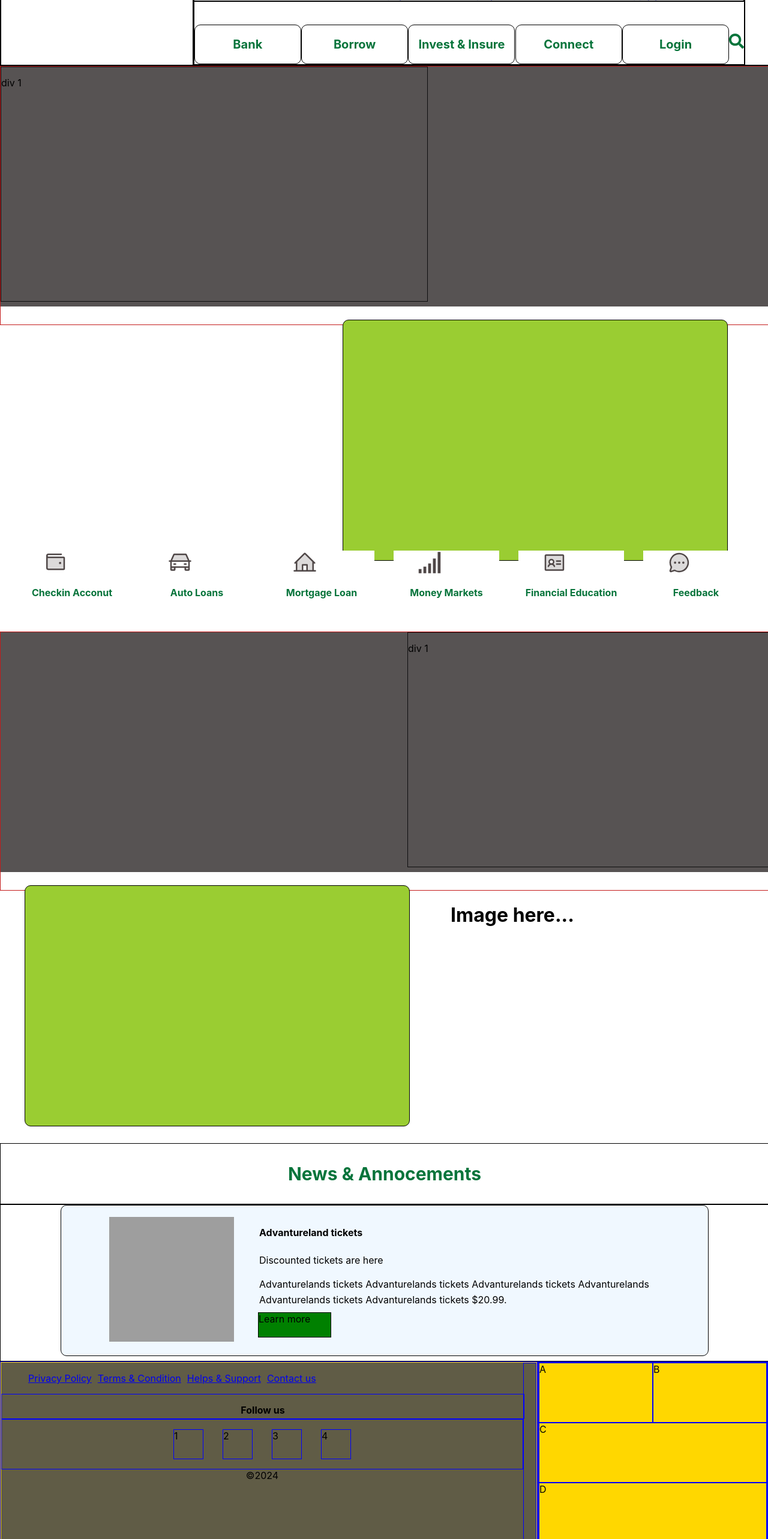
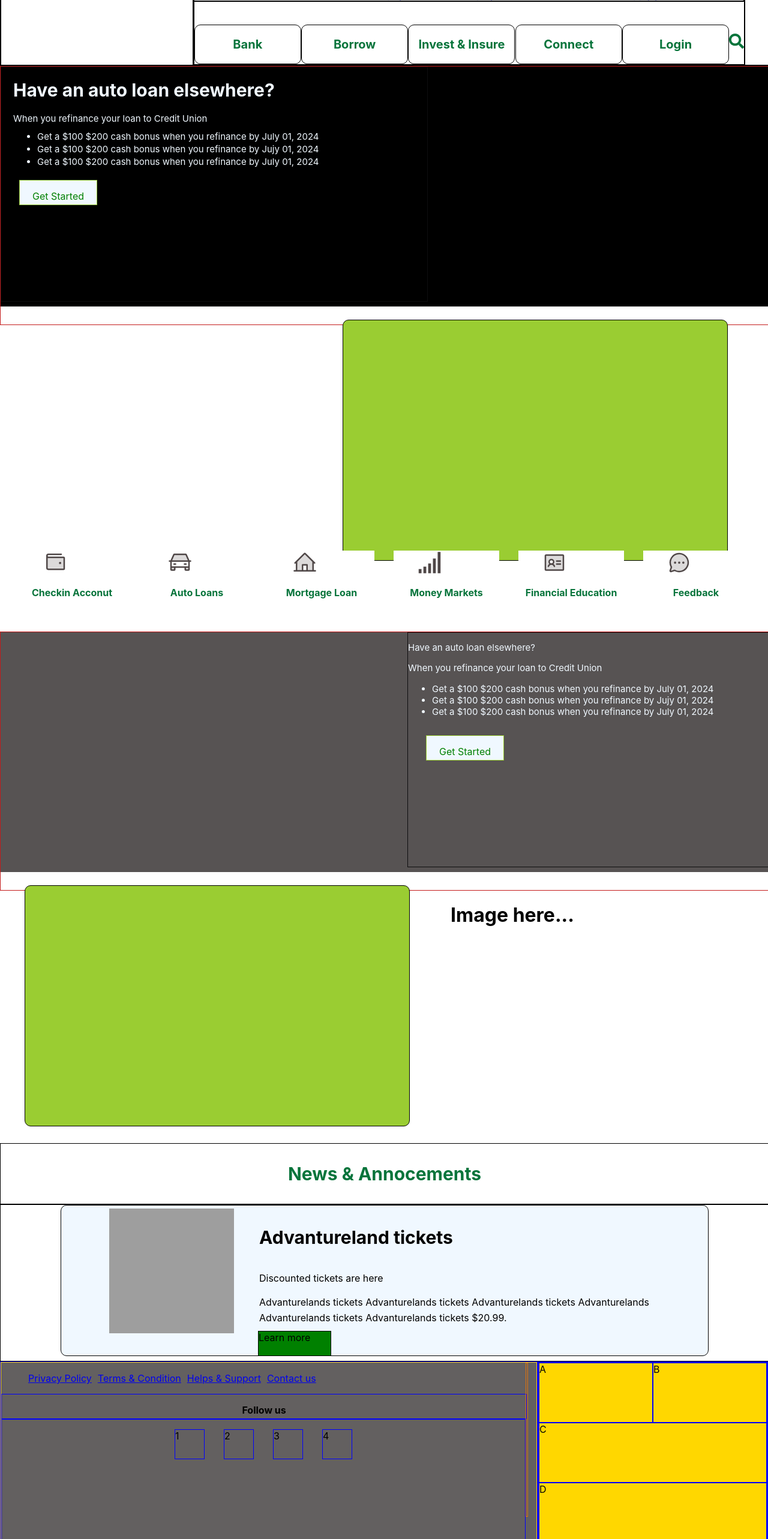
Before and after one commit to FrancisMingomba/thebank, a React (Create React App) app: page / in a window 1280 px wide. Shown: the part 100-2666 px from the top of the page at 60% size. Built offline with nearby package versions, Linux system fonts and the light colour scheme; grey boxes are pictures that could not be loaded.

Commit message:
Text formating

```diff
--- a/src/components/home.jsx
+++ b/src/components/home.jsx
@@ -1,7 +1,6 @@
 import React, { Component } from 'react';
 import "../css/home.css";
 import { FaSearch } from "react-icons/fa";
-//import { NavLink } from 'react-router-dom';
 import { PiWalletDuotone } from "react-icons/pi";
 import { PiCarDuotone } from "react-icons/pi";
 import { PiHouseLineDuotone } from "react-icons/pi";
@@ -46,7 +45,14 @@ class Home extends Component {
                   <div className="component3">
                         <div className="component3_inner">
                             <div className="component3_inner1">
-                                <p>div 1</p>
+                                <p className="p p1 margin">Have an auto loan elsewhere?</p>
+                                <p className="p margin">When you refinance your loan to Credit Union</p>
+                                <ul>
+                                    <li className="p margin line-space">Get a $100 $200 cash bonus when you refinance by July 01, 2024</li>
+                                    <li className="p margin line-space">Get a $100 $200 cash bonus when you refinance by Jujy 01, 2024</li>
+                                    <li className="p margin line-space">Get a $100 $200 cash bonus when you refinance by July 01, 2024</li>
+                                </ul>
+                                <div className="get-started"><p className="p-get-started">Get Started</p></div>
                             </div>
                             <div className="component3_inner2">
                                <div className="img1">
@@ -84,7 +90,14 @@ class Home extends Component {
                       <div className="component5">
                         <div className="component5_inner">
                                 <div className="component5_inner1">
-                                    <p>div 1</p>
+                                <p className="p">Have an auto loan elsewhere?</p>
+                                <p className="p">When you refinance your loan to Credit Union</p>
+                                <ul>
+                                    <li className="p">Get a $100 $200 cash bonus when you refinance by July 01, 2024</li>
+                                    <li className="p">Get a $100 $200 cash bonus when you refinance by Jujy 01, 2024</li>
+                                    <li className="p">Get a $100 $200 cash bonus when you refinance by July 01, 2024</li>
+                                </ul>
+                                <div className="get-started"><p className="p-get-started">Get Started</p></div>
                                 </div>
                                 <div className="component5_inner2">
                                     <div className="img1">
@@ -149,12 +162,8 @@ class Home extends Component {
                             <div className="box b-two">B</div>
                             <div className="box b-three">C</div>
                             <div className="box b-four">D</div>
-
-
                         </div>
-
                     </div>
-
                 </div>
             </div>
         );
--- a/src/css/home.css
+++ b/src/css/home.css
@@ -160,7 +160,7 @@
 .component3_inner {
     width: 100%;
     height: 400px;
-    background: rgb(87, 83, 83);
+    background: black;
 
 
 }
@@ -233,7 +233,7 @@
 .component5_inner1 {
     width: 600px;
     height: 390px;
-    border: 1px solid black;
+    border: 1px solid rgb(201, 11, 11);
     float: right;
     border:1px  solid rgb(14, 14, 15);
 }
@@ -272,7 +272,7 @@
     font-size: 30px;
 }
 .news_annocements {
-    color: rgb(7, 116, 59);;
+    color: rgb(7, 116, 59);
 }
 .laptop{
     width: 200px;
@@ -337,16 +337,17 @@
 }
 .component9_inner {
   height: 300px;
-  background: rgb(96, 92, 70);
+  background: rgb(99, 96, 96);
   border: 1px solid blue;
 }
 .vertical-line {
-    border: 1px solid blue;
+    border: 1px solid rgb(227, 115, 10);
     height: 255px;
     margin-left: auto;
-    width: 20px;
-    float:right;
-    padding-bottom: 40px;
+    width: 2px;
+    float:left;
+    padding-bottom: -20px;
+    padding-top: -20px;
 }
 .footer_item {
     width: 100px;
@@ -365,6 +366,7 @@
     font-weight: bold;
 }
 .social_media {
+    height: 200px;
 
     border: 1px solid blue;
     display: flex;
@@ -408,3 +410,33 @@
     grid-template: 100px 100px 100px / 98fr 2fr;
     border: 1px solid gold;
 }
+.get-started {
+    width: 8rem;
+    height: 2.5rem;
+    border: 1px solid yellowgreen;
+    background: aliceblue;
+    margin: 30px;
+
+
+
+}
+.p-get-started {
+    color: green;
+    text-align: center;
+
+}
+.p {
+    color: aliceblue;
+    font-size: 15px;
+
+}
+.margin {
+    margin: 20px;
+}
+.p1 {
+    font-weight: bold;
+    font-size: 30px;
+}
+.line-space {
+    line-height: 1px;
+}
```
